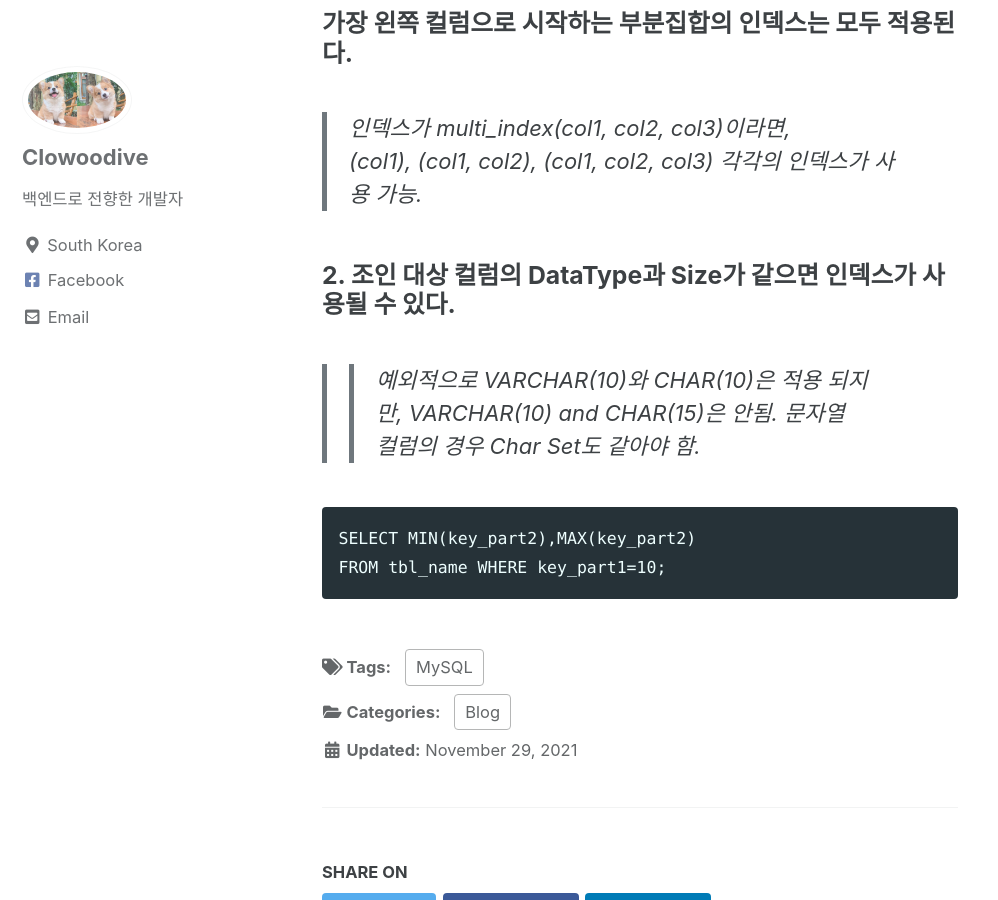
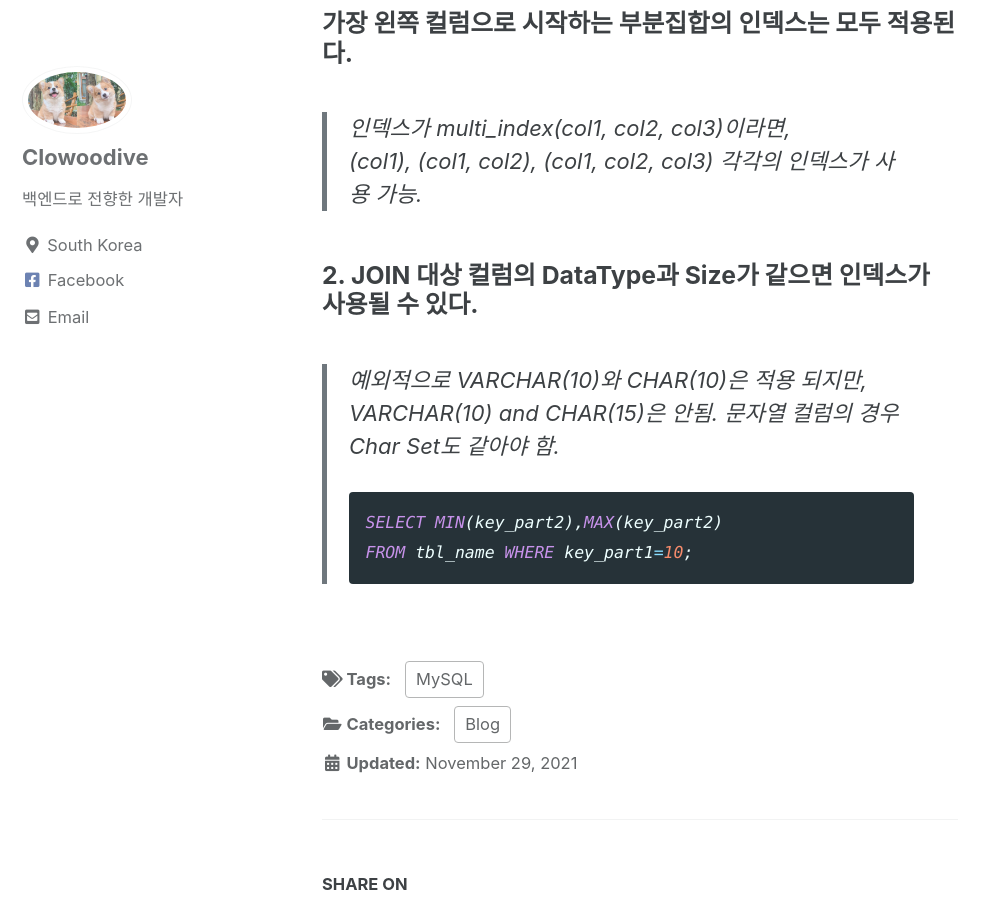
Before and after one commit to clowoodive/clowoodive.github.io, a Jekyll site: the page built from _posts/2021-11-26-post-mysql-tunning1.md, in a window 1280 px wide and 900 px high, scrolled down 495 px. Shown: the whole window, without its empty margins (0-998 px from the left). Built offline with Jekyll 4.4.1, drawn with Linux system fonts in a browser that asks for light colours; cached includes are drawn as plain includes.

Commit message:
first post writing4

````diff
--- a/_posts/2021-11-26-post-mysql-tunning1.md
+++ b/_posts/2021-11-26-post-mysql-tunning1.md
@@ -20,11 +20,13 @@ MySQL DOCUMENTATION에 잘 나와있고 기본적인 내용이지만
 > 인덱스가 multi_index(col1, col2, col3)이라면,
 > (col1), (col1, col2), (col1, col2, col3) 각각의 인덱스가 사용 가능.
 
-### 2. 조인 대상 컬럼의 DataType과 Size가 같으면 인덱스가 사용될 수 있다.
->> 예외적으로 VARCHAR(10)와 CHAR(10)은 적용 되지만, VARCHAR(10) and CHAR(15)은 안됨.
->> 문자열 컬럼의 경우 Char Set도 같아야 함.
-
-```
+### 2. JOIN 대상 컬럼의 DataType과 Size가 같으면 인덱스가 사용될 수 있다.
+> 예외적으로 VARCHAR(10)와 CHAR(10)은 적용 되지만, VARCHAR(10) and CHAR(15)은 안됨.
+> 문자열 컬럼의 경우 Char Set도 같아야 함.
+<!--
+    코드블록 위아래에는 빈줄이 있어야 함!!
+-->
+``` sql
 SELECT MIN(key_part2),MAX(key_part2)
 FROM tbl_name WHERE key_part1=10;
 ```
````
